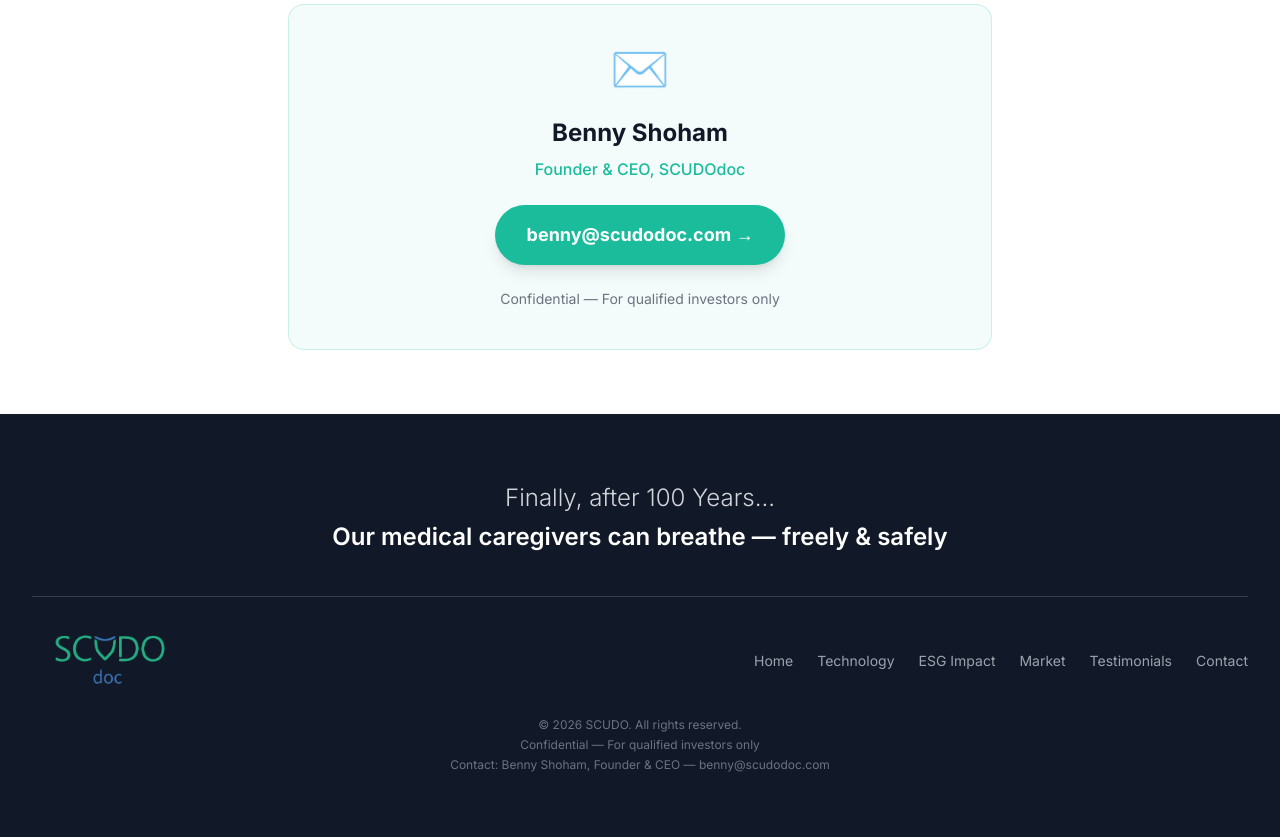
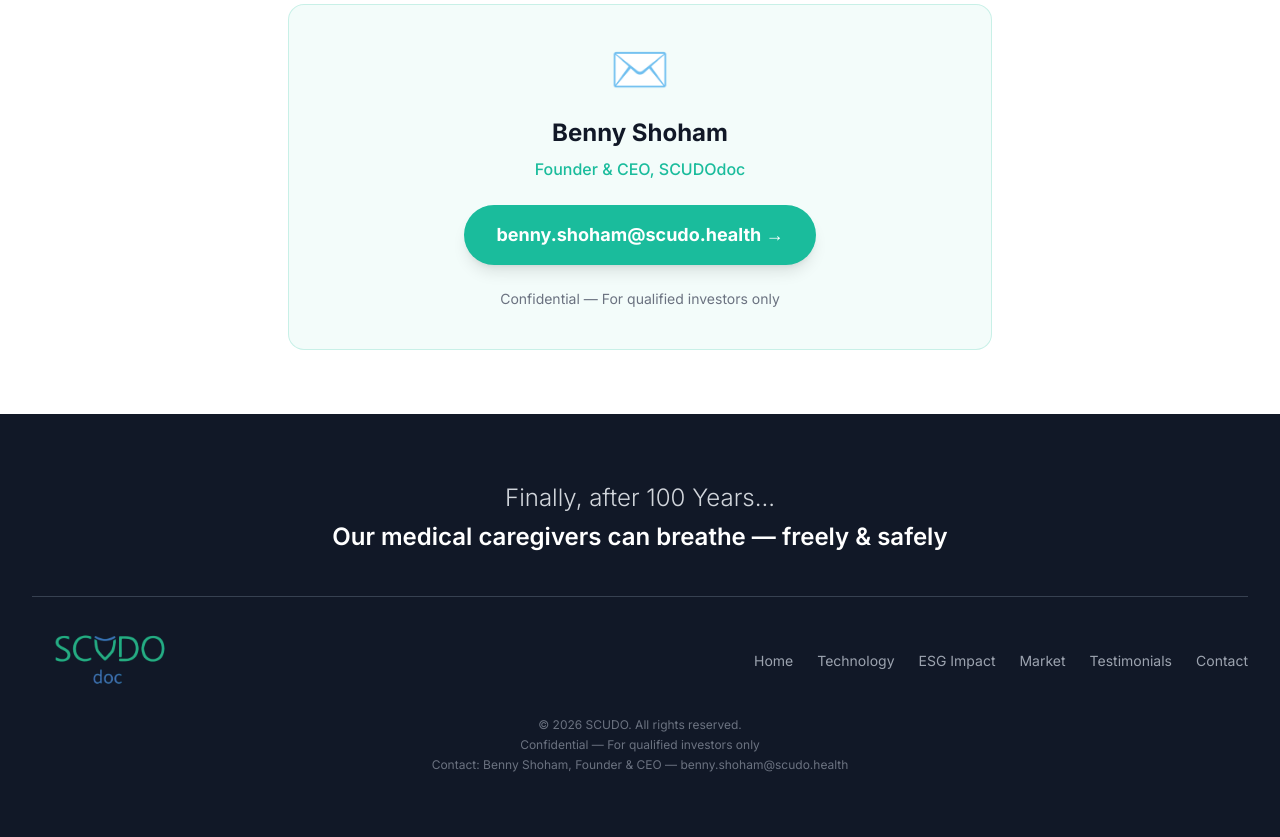
Before and after one commit to shaishalgi-art/scudodoc-website-, a Flask app: page /contact in a window 1280 px wide. Shown: the part 498-1335 px from the top of the page. Run offline with Flask 3, Linux system fonts and the light colour scheme; some libraries are stand-ins or nearby versions.

Commit message:
feat: update email to benny.shoham@scudo.health

```diff
--- a/templates/base.html
+++ b/templates/base.html
@@ -68,7 +68,7 @@
           <a href="{{ url_for('market') }}" class="text-sm font-medium text-gray-600 hover:text-primary transition-colors">Market</a>
           <a href="{{ url_for('testimonials') }}" class="text-sm font-medium text-gray-600 hover:text-primary transition-colors">Testimonials</a>
           <a href="{{ url_for('contact') }}" class="text-sm font-medium text-gray-600 hover:text-primary transition-colors">Contact</a>
-          <a href="mailto:benny@scudodoc.com"
+          <a href="mailto:benny.shoham@scudo.health"
              class="ml-2 inline-flex items-center px-4 py-2 bg-primary text-white text-sm font-semibold rounded-full hover:bg-primary-dark transition-colors shadow-sm">
             Get in Touch &rarr;
           </a>
@@ -93,7 +93,7 @@
       <a href="{{ url_for('market') }}" class="block text-sm font-medium text-gray-700 hover:text-primary py-1">Market</a>
       <a href="{{ url_for('testimonials') }}" class="block text-sm font-medium text-gray-700 hover:text-primary py-1">Testimonials</a>
       <a href="{{ url_for('contact') }}" class="block text-sm font-medium text-gray-700 hover:text-primary py-1">Contact</a>
-      <a href="mailto:benny@scudodoc.com"
+      <a href="mailto:benny.shoham@scudo.health"
          class="block w-full text-center px-4 py-2 bg-primary text-white text-sm font-semibold rounded-full hover:bg-primary-dark transition-colors mt-2">
         Get in Touch &rarr;
       </a>
@@ -130,7 +130,7 @@
         <div class="mt-6 text-center text-xs text-gray-500 space-y-1">
           <p>&copy; 2026 SCUDO. All rights reserved.</p>
           <p>Confidential — For qualified investors only</p>
-          <p>Contact: Benny Shoham, Founder &amp; CEO &mdash; <a href="mailto:benny@scudodoc.com" class="hover:text-primary transition-colors">benny@scudodoc.com</a></p>
+          <p>Contact: Benny Shoham, Founder &amp; CEO &mdash; <a href="mailto:benny.shoham@scudo.health" class="hover:text-primary transition-colors">benny.shoham@scudo.health</a></p>
         </div>
       </div>
     </div>
--- a/templates/contact.html
+++ b/templates/contact.html
@@ -21,9 +21,9 @@
       <div class="text-5xl mb-6">✉️</div>
       <h2 class="text-2xl font-bold text-gray-900 mb-2">Benny Shoham</h2>
       <p class="text-primary font-medium mb-6">Founder &amp; CEO, SCUDOdoc</p>
-      <a href="mailto:benny@scudodoc.com"
+      <a href="mailto:benny.shoham@scudo.health"
          class="inline-flex items-center px-8 py-4 bg-primary text-white text-lg font-bold rounded-full hover:bg-primary-dark transition-colors shadow-lg">
-        benny@scudodoc.com &rarr;
+        benny.shoham@scudo.health &rarr;
       </a>
       <p class="text-gray-500 text-sm mt-6">Confidential — For qualified investors only</p>
     </div>
--- a/templates/index.html
+++ b/templates/index.html
@@ -48,7 +48,7 @@
         </div>
 
         <div class="flex flex-col sm:flex-row gap-3">
-          <a href="mailto:benny@scudodoc.com"
+          <a href="mailto:benny.shoham@scudo.health"
              class="inline-flex items-center justify-center px-6 py-3 bg-primary text-white font-semibold rounded-full hover:bg-primary-dark transition-colors shadow-md">
             Connect with the Team &rarr;
           </a>
@@ -460,7 +460,7 @@
     </div>
 
     <div class="text-center fade-in">
-      <a href="mailto:benny@scudodoc.com"
+      <a href="mailto:benny.shoham@scudo.health"
          class="inline-flex items-center px-8 py-4 bg-primary text-white text-lg font-bold rounded-full hover:bg-primary-dark transition-colors shadow-lg">
         Connect with the Team &rarr;
       </a>
```
